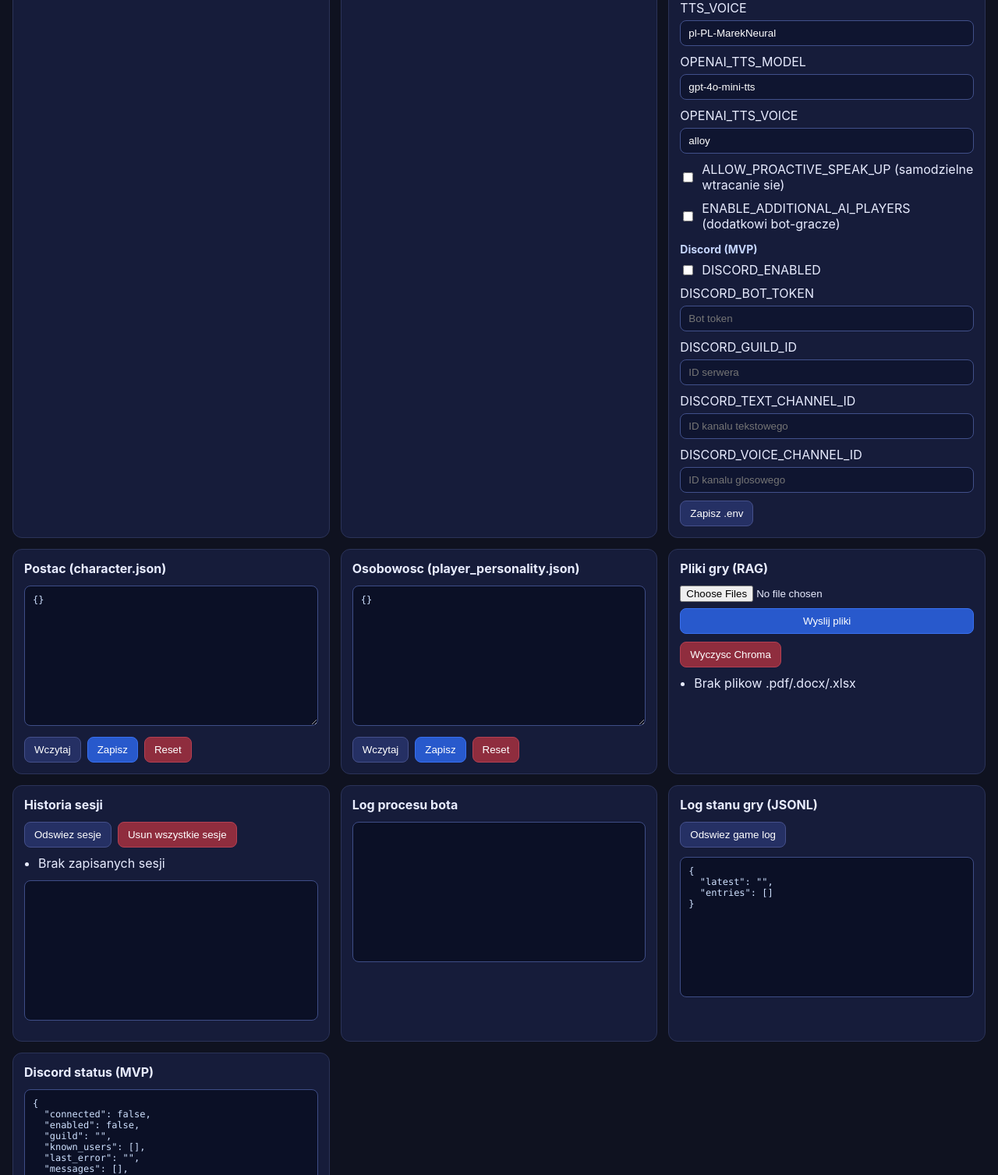
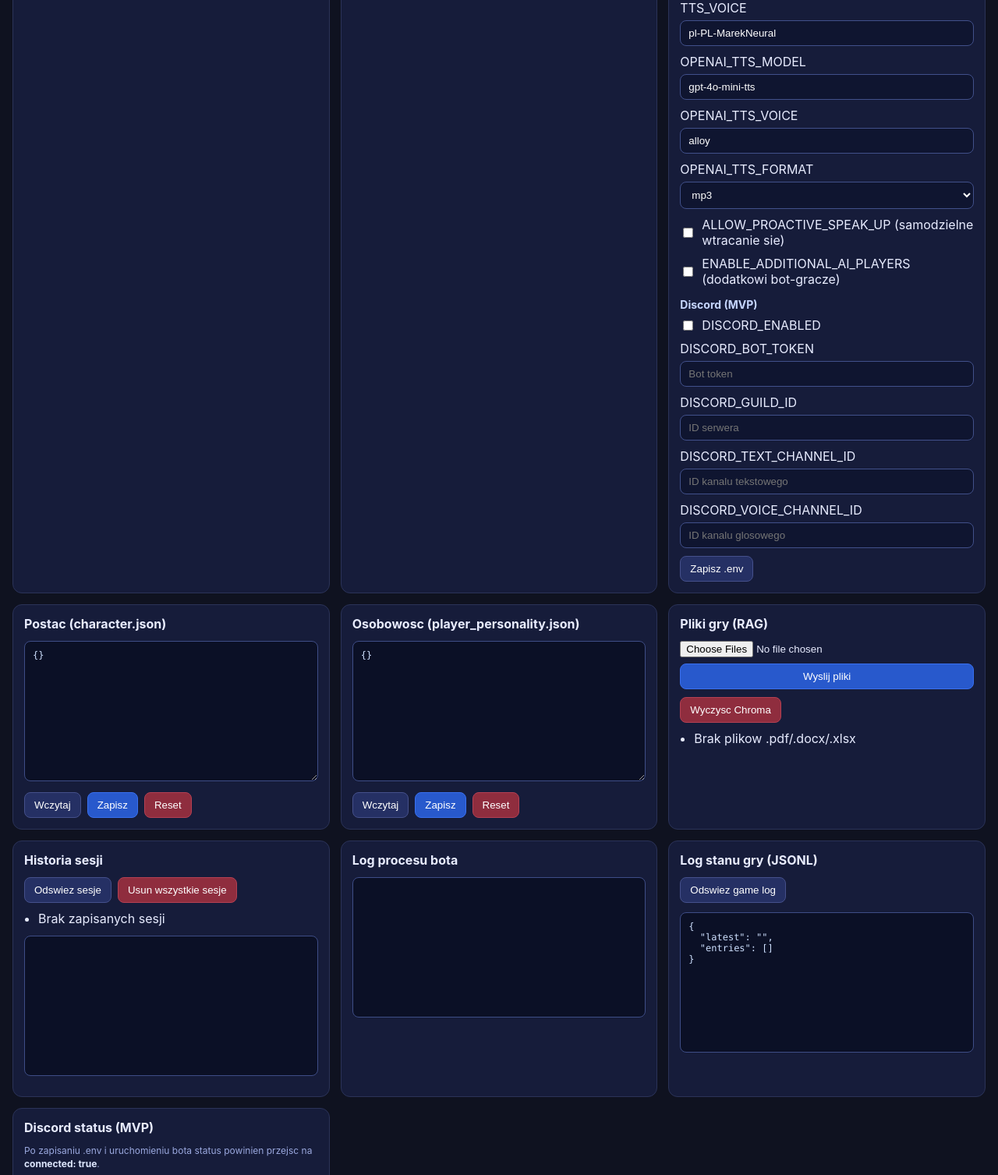
Before and after one commit to mikzielinski/RPGPlayerAAI, a Flask app: page / in a window 1280 px wide. Shown: the part 520-2027 px from the top of the page at 78% size. Run offline with Flask 3, Linux system fonts and the light colour scheme; data that the repository does not hold is empty; a map, chart or similar area stays blank; some libraries are stand-ins or nearby versions.

Commit message:
web: reconcile discord/tts settings and timestamp handling

```diff
--- a/rpg_player/config.py
+++ b/rpg_player/config.py
@@ -22,6 +22,7 @@ AGENT_MAX_RETRIES = int(os.environ.get("AGENT_MAX_RETRIES", str(OPENAI_MAX_RETRI
 OPENAI_TTS_MODEL = os.environ.get("OPENAI_TTS_MODEL", "gpt-4o-mini-tts")
 OPENAI_TTS_VOICE = os.environ.get("OPENAI_TTS_VOICE", "alloy")
 OPENAI_TTS_FORMAT = os.environ.get("OPENAI_TTS_FORMAT", "mp3")
+OPENAI_TTS_ALLOWED_FORMATS = {"mp3", "wav", "opus", "flac", "pcm"}
 OPENAI_TTS_EMOTION_SPEED = {
     "anger": float(os.environ.get("OPENAI_TTS_SPEED_ANGER", "1.1")),
     "fear": float(os.environ.get("OPENAI_TTS_SPEED_FEAR", "1.12")),
--- a/rpg_player/integrations/discord_connector.py
+++ b/rpg_player/integrations/discord_connector.py
@@ -4,7 +4,7 @@ from __future__ import annotations
 import asyncio
 import threading
 from dataclasses import dataclass, field
-from datetime import datetime
+from datetime import datetime, timezone
 from typing import Any, Optional
 
 from rpg_player import config
@@ -67,6 +67,10 @@ class DiscordConnector:
             self._state.messages.append(payload)
             if len(self._state.messages) > self._max_messages:
                 self._state.messages = self._state.messages[-self._max_messages :]
+
+    @staticmethod
+    def _utc_iso() -> str:
+        return datetime.now(timezone.utc).isoformat().replace("+00:00", "Z")
 
     def _snapshot_known_users(self) -> list[str]:
         with self._lock:
@@ -131,7 +135,7 @@ class DiscordConnector:
         """Ask Discord participants to map player -> character."""
         self._push_message(
             {
-                "time": datetime.utcnow().isoformat(),
+                "time": self._utc_iso(),
                 "author": "system",
                 "text": "Prosba o przedstawienie: imie gracza + postac.",
                 "channel": "system",
@@ -215,7 +219,7 @@ class DiscordConnector:
                 speaker = message.author.display_name
                 connector._push_message(
                     {
-                        "time": datetime.utcnow().isoformat(),
+                        "time": connector._utc_iso(),
                         "author": speaker,
                         "text": content,
                         "channel": getattr(message.channel, "name", ""),
--- a/rpg_player/session/game_log.py
+++ b/rpg_player/session/game_log.py
@@ -3,7 +3,7 @@ from __future__ import annotations
 
 import json
 from dataclasses import dataclass, field
-from datetime import datetime
+from datetime import datetime, timezone
 from pathlib import Path
 from typing import Any
 
@@ -11,7 +11,7 @@ from rpg_player import config
 
 
 def _now_iso() -> str:
-    return datetime.utcnow().isoformat() + "Z"
+    return datetime.now(timezone.utc).isoformat().replace("+00:00", "Z")
 
 
 @dataclass
@@ -41,7 +41,7 @@ class GameLog:
         self._enabled = enabled
         self._dir = Path(base_dir)
         self._dir.mkdir(parents=True, exist_ok=True)
-        ts = datetime.utcnow().strftime("%Y%m%d_%H%M%S")
+        ts = datetime.now(timezone.utc).strftime("%Y%m%d_%H%M%S")
         self._path = self._dir / f"game_log_{ts}.jsonl"
         self._state = GameState()
         self._append(
--- a/rpg_player/web/static/app.js
+++ b/rpg_player/web/static/app.js
@@ -34,6 +34,12 @@ function renderStatusGrid(status) {
   const flags = status.flags || {};
   const env = status.env || {};
   const bot = status.bot || {};
+  const discord = status.discord || {};
+  const discordLabel = !env.discord_enabled
+    ? "wylaczony"
+    : discord.connected
+      ? "polaczony"
+      : "wlaczony (niepolaczony)";
   const rows = [
     ["Bot", bot.running ? `Dziala (PID ${bot.pid || "-"})` : "Zatrzymany"],
     ["Tryb odpowiedzi", env.response_mode || "-"],
@@ -41,7 +47,7 @@ function renderStatusGrid(status) {
     ["TTS", `${env.tts_backend || "-"} / ${env.tts_voice || "-"}`],
     ["Proaktywne SPEAK_UP", env.allow_proactive_speak_up ? "wlaczone" : "wylaczone"],
     ["Dodatkowi bot-gracze", env.enable_additional_ai_players ? "wlaczone" : "wylaczone"],
-    ["Discord", env.discord_enabled ? "wlaczony" : "wylaczony"],
+    ["Discord", discordLabel],
     ["Postac", flags.has_character ? "OK" : "Brak"],
     ["Osobowosc", flags.has_personality ? "OK" : "Brak"],
     ["OPENAI_API_KEY", env.openai_api_key_masked || "brak"],
@@ -131,6 +137,7 @@ async function refreshState() {
     document.getElementById("ttsVoice").value = env.tts_voice || "";
     document.getElementById("openaiTtsModel").value = env.openai_tts_model || "";
     document.getElementById("openaiTtsVoice").value = env.openai_tts_voice || "";
+    document.getElementById("openaiTtsFormat").value = env.openai_tts_format || "mp3";
     document.getElementById("discordEnabled").checked = !!env.discord_enabled;
     document.getElementById("discordGuildId").value = env.discord_guild_id || "";
     document.getElementById("discordTextChannelId").value = env.discord_text_channel_id || "";
@@ -190,6 +197,7 @@ async function saveEnv() {
   const ttsVoice = document.getElementById("ttsVoice").value.trim();
   const openaiTtsModel = document.getElementById("openaiTtsModel").value.trim();
   const openaiTtsVoice = document.getElementById("openaiTtsVoice").value.trim();
+  const openaiTtsFormat = document.getElementById("openaiTtsFormat").value.trim();
   const discordEnabled = document.getElementById("discordEnabled").checked;
   const discordBotToken = document.getElementById("discordBotToken").value.trim();
   const discordGuildId = document.getElementById("discordGuildId").value.trim();
@@ -206,6 +214,7 @@ async function saveEnv() {
     tts_voice: ttsVoice,
     openai_tts_model: openaiTtsModel,
     openai_tts_voice: openaiTtsVoice,
+    openai_tts_format: openaiTtsFormat,
     discord_enabled: discordEnabled,
     discord_guild_id: discordGuildId,
     discord_text_channel_id: discordTextChannelId,
--- a/rpg_player/web/static/styles.css
+++ b/rpg_player/web/static/styles.css
@@ -206,6 +206,10 @@ body {
   line-height: 1.4;
 }
 
+.help-text strong {
+  color: #dfe8ff;
+}
+
 .subheading {
   margin: 14px 0 8px;
   font-size: 14px;
--- a/rpg_player/web/templates/index.html
+++ b/rpg_player/web/templates/index.html
@@ -89,6 +89,17 @@
         <div class="form-row">
           <label for="openaiTtsVoice">OPENAI_TTS_VOICE</label>
           <input id="openaiTtsVoice" type="text" placeholder="alloy / verse / ..." />
+        </div>
+
+        <div class="form-row">
+          <label for="openaiTtsFormat">OPENAI_TTS_FORMAT</label>
+          <select id="openaiTtsFormat">
+            <option value="mp3">mp3</option>
+            <option value="wav">wav</option>
+            <option value="opus">opus</option>
+            <option value="flac">flac</option>
+            <option value="pcm">pcm</option>
+          </select>
         </div>
 
         <div class="form-row checkbox-row">
@@ -196,6 +207,9 @@
 
       <section class="card">
         <h2>Discord status (MVP)</h2>
+        <p class="help-text">
+          Po zapisaniu .env i uruchomieniu bota status powinien przejsc na <strong>connected: true</strong>.
+        </p>
         <pre id="discordStatusView" class="console"></pre>
       </section>
     </main>
--- a/rpg_player/webapp.py
+++ b/rpg_player/webapp.py
@@ -276,6 +276,7 @@ def _system_status(process_manager: BotProcessManager) -> dict[str, Any]:
             "tts_voice": env_file.get("TTS_VOICE", config.TTS_VOICE),
             "openai_tts_model": env_file.get("OPENAI_TTS_MODEL", config.OPENAI_TTS_MODEL),
             "openai_tts_voice": env_file.get("OPENAI_TTS_VOICE", config.OPENAI_TTS_VOICE),
+            "openai_tts_format": env_file.get("OPENAI_TTS_FORMAT", config.OPENAI_TTS_FORMAT),
             "discord_enabled": _env_bool(env_file.get("DISCORD_ENABLED"), config.DISCORD_ENABLED),
             "discord_guild_id": env_file.get("DISCORD_GUILD_ID", config.DISCORD_GUILD_ID),
             "discord_text_channel_id": env_file.get("DISCORD_TEXT_CHANNEL_ID", config.DISCORD_TEXT_CHANNEL_ID),
@@ -415,6 +416,7 @@ def create_app() -> Flask:
         tts_voice = payload.get("tts_voice")
         openai_tts_model = payload.get("openai_tts_model")
         openai_tts_voice = payload.get("openai_tts_voice")
+        openai_tts_format = payload.get("openai_tts_format")
         discord_enabled = payload.get("discord_enabled")
         discord_token = payload.get("discord_bot_token")
         discord_guild = payload.get("discord_guild_id")
@@ -476,6 +478,12 @@ def create_app() -> Flask:
 
         if openai_tts_voice is not None:
             updates["OPENAI_TTS_VOICE"] = str(openai_tts_voice).strip() or None
+
+        if openai_tts_format is not None:
+            fmt = str(openai_tts_format).strip().lower()
+            if fmt and fmt not in config.OPENAI_TTS_ALLOWED_FORMATS:
+                return jsonify({"ok": False, "message": "Nieprawidlowy OPENAI_TTS_FORMAT."}), 400
+            updates["OPENAI_TTS_FORMAT"] = fmt or None
 
         if discord_enabled is not None:
             updates["DISCORD_ENABLED"] = "1" if _coerce_bool(discord_enabled) else "0"
```
Also changed, not shown: rpg_player/tts/speaker.py (+6 -2 lines).
